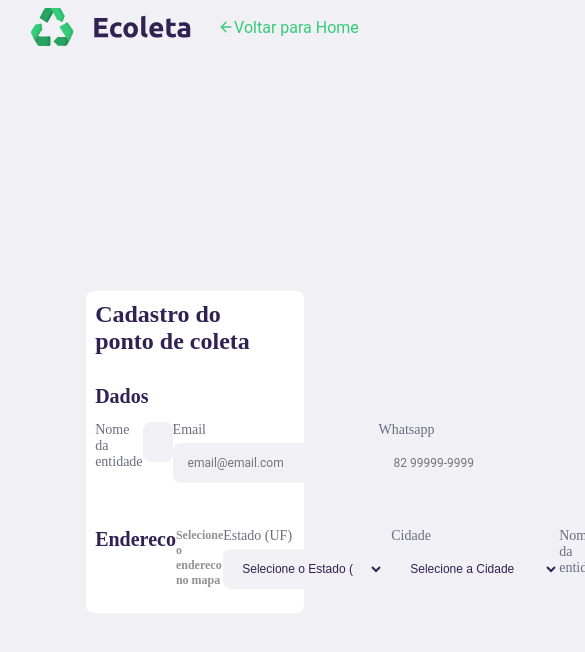
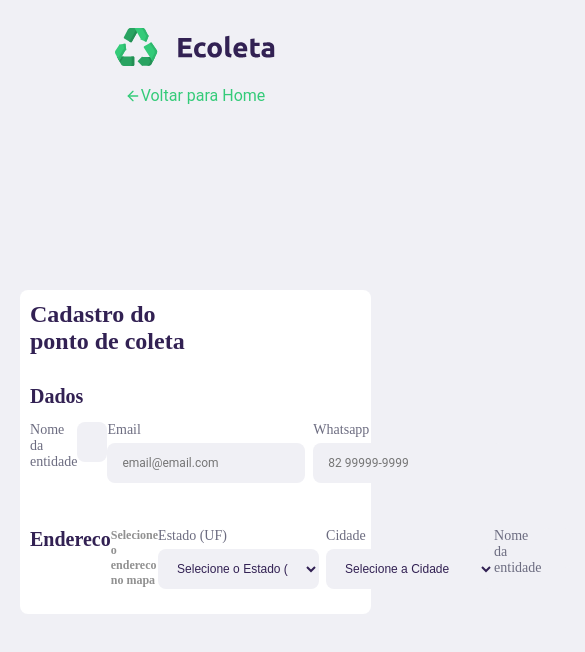
Before and after one commit to antonycms/next-level-week-01, a React (Create React App) app in the folder frontend/: page /create-point in a window 390 px wide. Shown: the top 652 px of the page, 585 px wide, since content can reach past the window. Built offline with nearby package versions, Linux system fonts and the light colour scheme.

Commit message:
fix responsiveness in create point page

```diff
--- a/frontend/src/pages/CreatePoint/styles.css
+++ b/frontend/src/pages/CreatePoint/styles.css
@@ -30,13 +30,14 @@
 
 #create-container form {
   margin-top: 60px;
-  width: 70%;
+  width: 60%;
   background-color: white;
   border-radius: 8px;
   padding: 3%;
 }
 
 #create-container form fieldset {
+  min-width: auto;
   margin-top: 30px;
   display: flex;
   border: 0;
@@ -106,3 +107,34 @@
 .col-2 {
   width: 20%;
 }
+
+@media (max-width: 900px) {
+  #create-container form {
+    width: 80%;
+  }
+}
+
+@media (max-width: 700px) {
+  #create-container form {
+    width: 80%;
+  }
+}
+
+@media (max-width: 500px) {
+  #create-container form {
+    width: 100%;
+  }
+
+  #create-container {
+    padding: 5%;
+  }
+
+  #create-container header {
+    flex-direction: column;
+    margin-top: 20px;
+  }
+
+  #create-container header a {
+    margin-top: 20px;
+  }
+}
```
